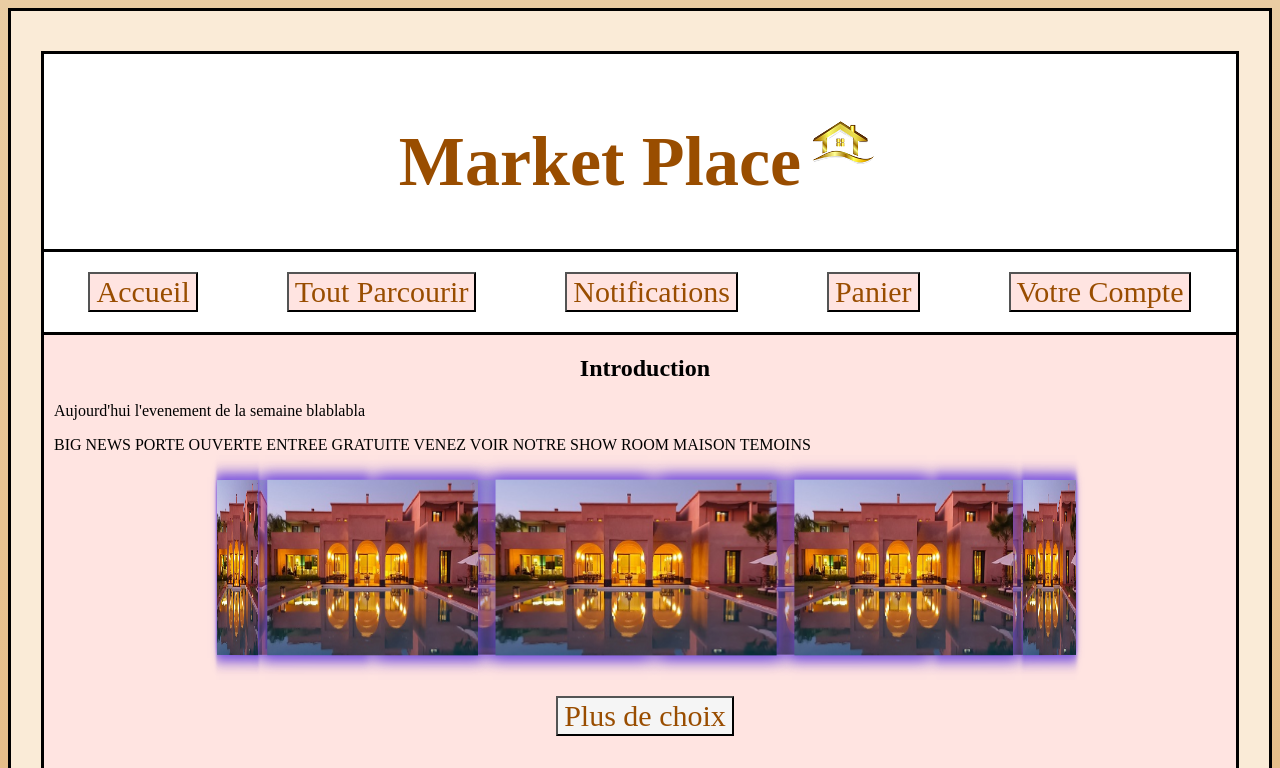
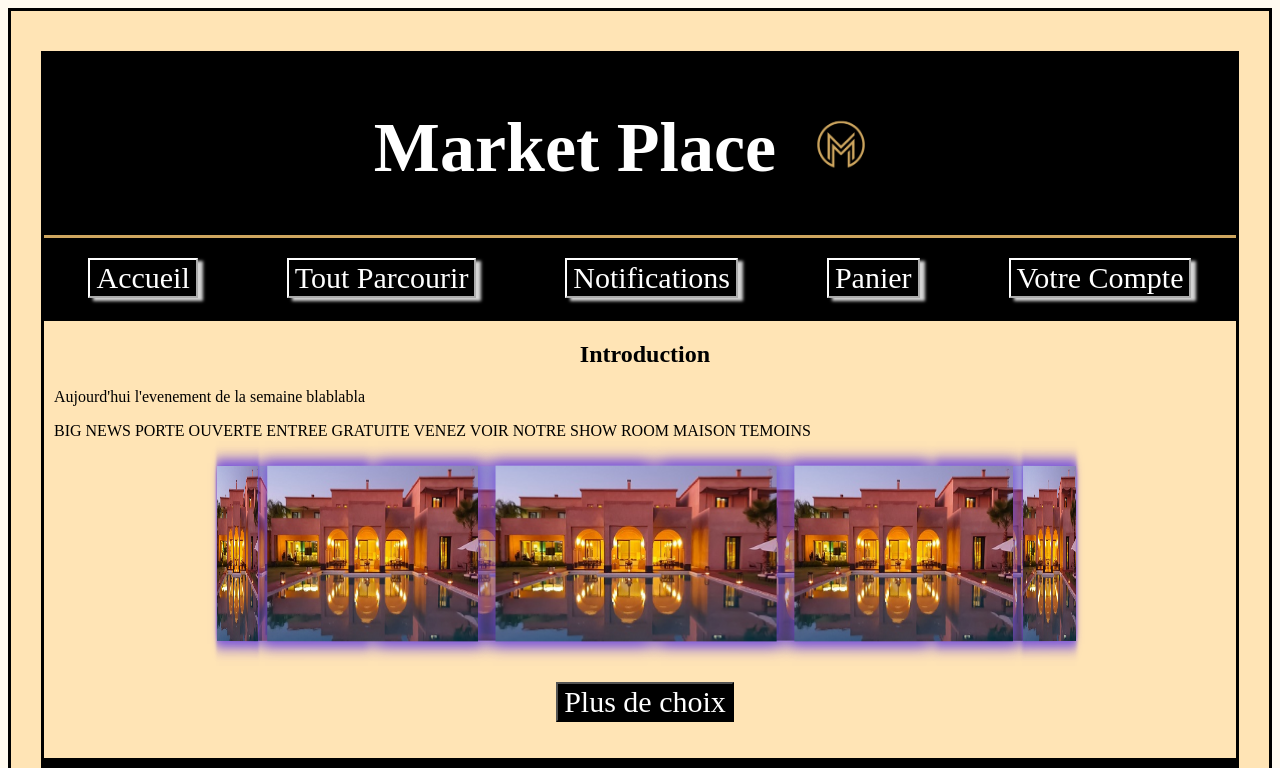
Before and after one commit to christopherT02/Market-Place, a PHP site: page /Market-Place/Accueil.html in a window 1280 px wide. Shown: the top 768 px of the page. Run offline with PHP 8.4, Linux system fonts and the light colour scheme.

Commit message:
Update format css

```diff
--- a/Style.css
+++ b/Style.css
@@ -1,36 +1,41 @@
 
 body{
-	/*background-color: floralwhite;*/
+	background-color: floralwhite;
 	/*background-image: linear-gradient(180deg,#2af598 0%,#009efd 100%);*/
-	background-image: linear-gradient(to top, #e6b980 0%, #eacda3 100%);
+	/*background-image: linear-gradient(to top, #FFE4B5 0%, #EBCC6D 100%);*/
 
+}
+
+img{
+	width: 130px;
+	height: 70px;
 }
 #wrapper
 {
-	background-color: antiquewhite;
-		border: solid;
+	/*background-image: linear-gradient(to bottom, #FFE4B5 0%, #EBCC6D 100%);*/
+	background-color: #FFE4B5;
+	border: solid;
 	padding-right: 30px;
 	padding-left: 30px;
-
 	padding-top: 40px;
 }
 
 h3{
 	color:#994d00;
-	size: 50px;
+	size: 350px;
 }
 header
 {
 	font-family: Calisto MT;
 	text-align: center;
-	color: #994d00;
+	color: white;
 	font-size: 35px;
 
 }
 #Titre_Bouton
 {
 
-	background-color: white;
+	background-color: black;
 	padding-bottom: 20px;
 	border-top: solid;
 	border-right: solid;
@@ -38,32 +43,37 @@ header
 
 
 }
+center{
 
+}
 #navigation
 {
-
-padding-top: 20px;
+	padding-top: 20px;
 	/*border-color: brown;*/
 	flex-direction: center;
 	display: flex;
 	justify-content: space-around;
 	border-top: solid;
-
+	border-width: 1 em;
+	border-color: #CEA65F;
 
 }
 .Bouton_de_navigation
 {
 	font-family: Rockwell;
-	color: #994d00;
-	background-color: mistyrose;
+	color: white;
+	border-width: 1 em;
+	border-color: white;
+	box-shadow: 5px 3px 3px lightgrey;
+	background-color: black;
 	font-size: 30px;
 
 }
 
 #Section
 {
-	background-color: mistyrose;
- border-top: solid;
+	background-color: #FFE4B5;
+ 	border-top: solid;
 	border-right: solid;
 	border-left: solid;
 	padding-left: 10px;
@@ -71,19 +81,24 @@ padding-top: 20px;
 .plus_de_choix
 {
 	font-family: Rockwell;
-	color: #994d00;
-	background-color: whitesmoke;
+	color: white;
+	background-color: black;
 
 	font-size: 30px;
 }
 
 footer
 {
-	background-color: pink;
-
+	background-color: black;
+	color: white;
 	border: solid;
 	padding-top: 10px;
 	margin-bottom: 40px;
-
+	border-width: 1 em;
+	border-color: black;
 
 }
+
+a{
+		color: yellow;
+}
--- a/formulaire_inscription.html
+++ b/formulaire_inscription.html
@@ -33,7 +33,7 @@
 			<br>
 
 			<center>
-				<form action="remplissage_formulaire.php" method="post">
+		<form action="remplissage_formulaire.php" method="post">
 
 		<h3>Inscription</h3>
 		<table border="1" align="center">
```
Also changed, not shown: Logo1.png, Logo3.png (added), Logo4.png (added).
